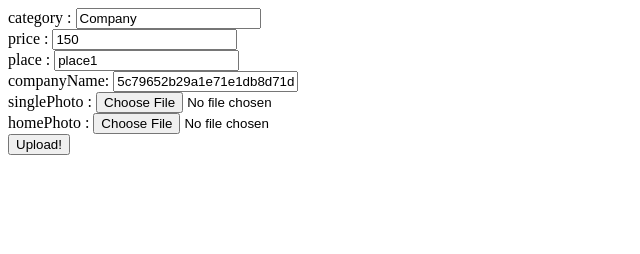
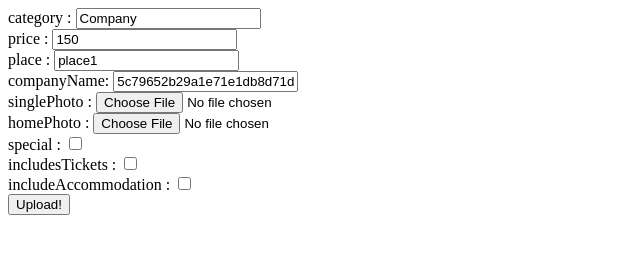
Before and after one commit to t0nxx/clicfly, a website: page testup.html in a window 1280 px wide. Shown: the whole page, without its empty margins (0-640 px from the left). Drawn offline with Linux system fonts and the light colour scheme.

Commit message:
offer checkbox values

```diff
--- a/testup.html
+++ b/testup.html
@@ -2,7 +2,7 @@
   <body>
     <form ref='uploadForm'
       id='uploadForm'
-      action='http://45.32.179.219:5000/offers/add'
+      action='./offers/add'
       method='post'
       encType="multipart/form-data">
       category :  <input type="text" name="category" value="Company"><br>
@@ -11,6 +11,9 @@
       companyName: <input type="text" name="companyName" value="5c79652b29a1e71e1db8d71d"><br>
       singlePhoto : <input type="file" name="singlePhoto" /><br>
       homePhoto : <input type="file" name="homePhoto" /><br>
+      special : <input type="checkbox" name="special" value="true"><br>
+      includesTickets : <input type="checkbox" name="includesTickets" value="true"><br>
+      includeAccommodation : <input type="checkbox" name="includeAccommodation" value="true"><br>
         <input type='submit' value='Upload!' />
     </form>
   </body>
```
